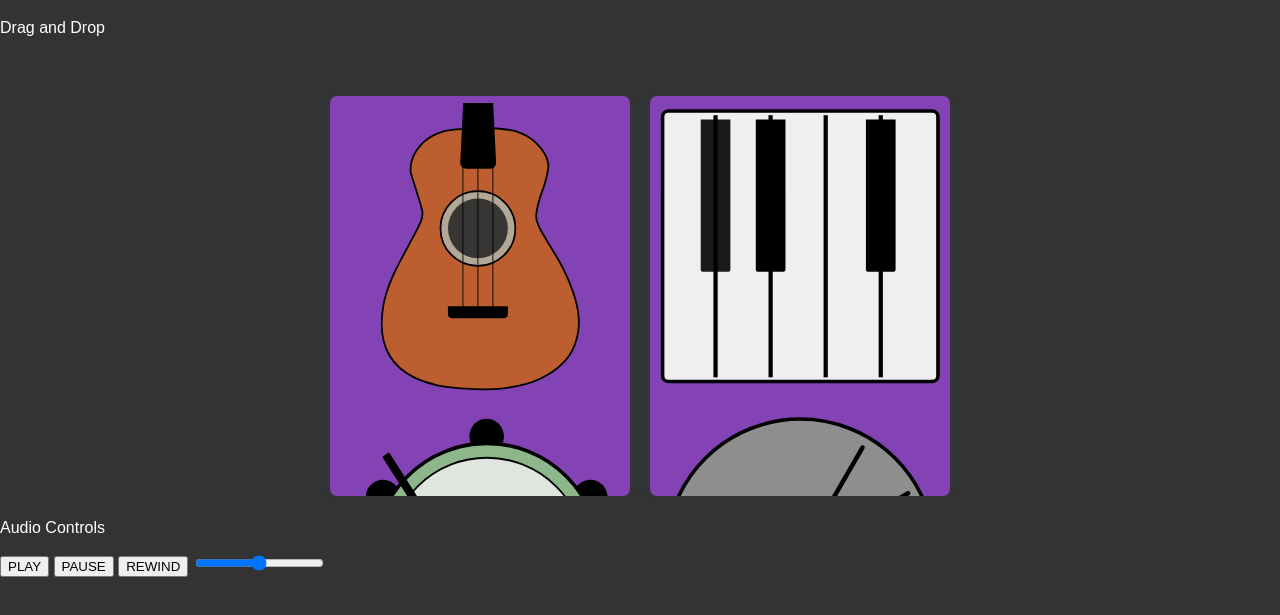
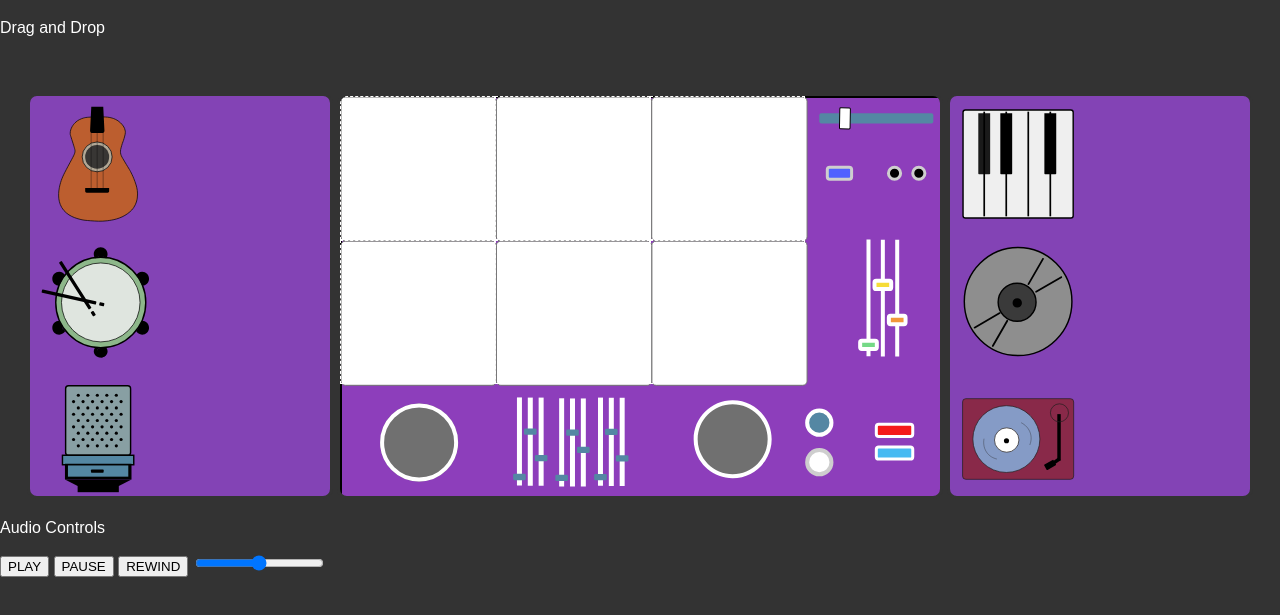
Before and after one commit to om0404/Om_Mirdan_Music_Mixer, a plain HTML site: page index.html in a window 1280 px wide. Shown: the part 61-676 px from the top of the page. Drawn offline with Linux system fonts and the light colour scheme; files whose address does not match are found by name.

Commit message:
drop zone/ icons style
added

```diff
--- a/css/main.css
+++ b/css/main.css
@@ -40,3 +40,44 @@ body {
 .dj-icons {
 	width: 300px;
 }
+.drop-board {
+	border-radius: 10px;
+	width:600px;
+	background-image: url('../images/dj_bg.svg');
+	background-repeat: no-repeat;
+}
+
+.icons-image {
+	width: 40%;
+	display: block;
+	padding: 8px;
+	cursor: pointer;
+}
+
+.icons-image:nth-child(even) {
+	clear: both;
+}
+.icons-image:nth-child(odd) {
+	float: left;
+	clear: both;
+}
+
+.drop-zone {
+padding-left: 30px;
+	width: 20.5%;
+	height: 35.5%;
+	border: thin dashed white;
+	float: left;
+	position: relative;
+}
+
+.drop-zone img {
+	position: absolute; width: 90% !important;
+	float: none;
+}
+
+.tl img { right: 0; bottom: 0; }
+.tr img { left: 0; bottom: 0; }
+
+.bl img { right: 0; top: 0; }
+.br img { left: 0; top: 0; }
```
